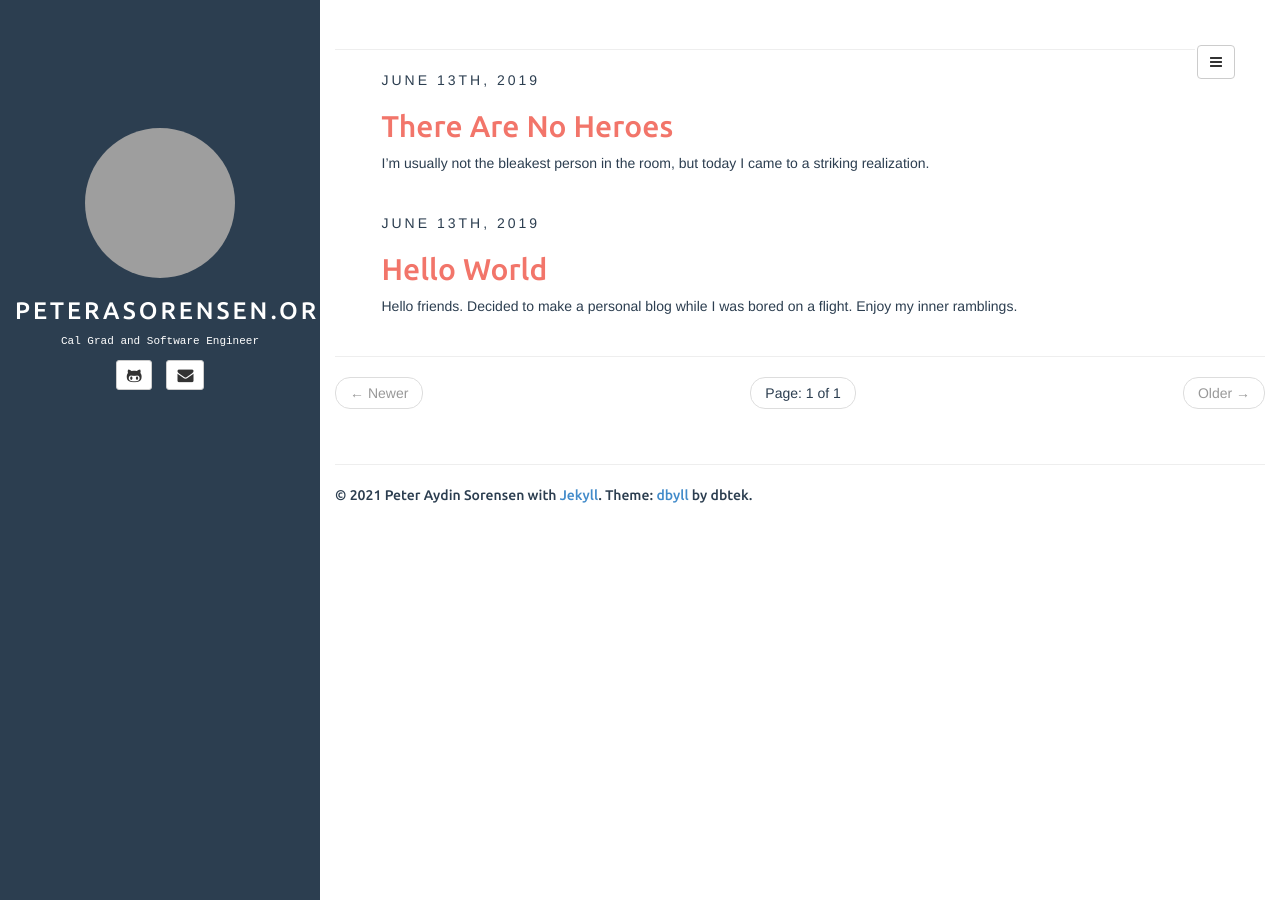
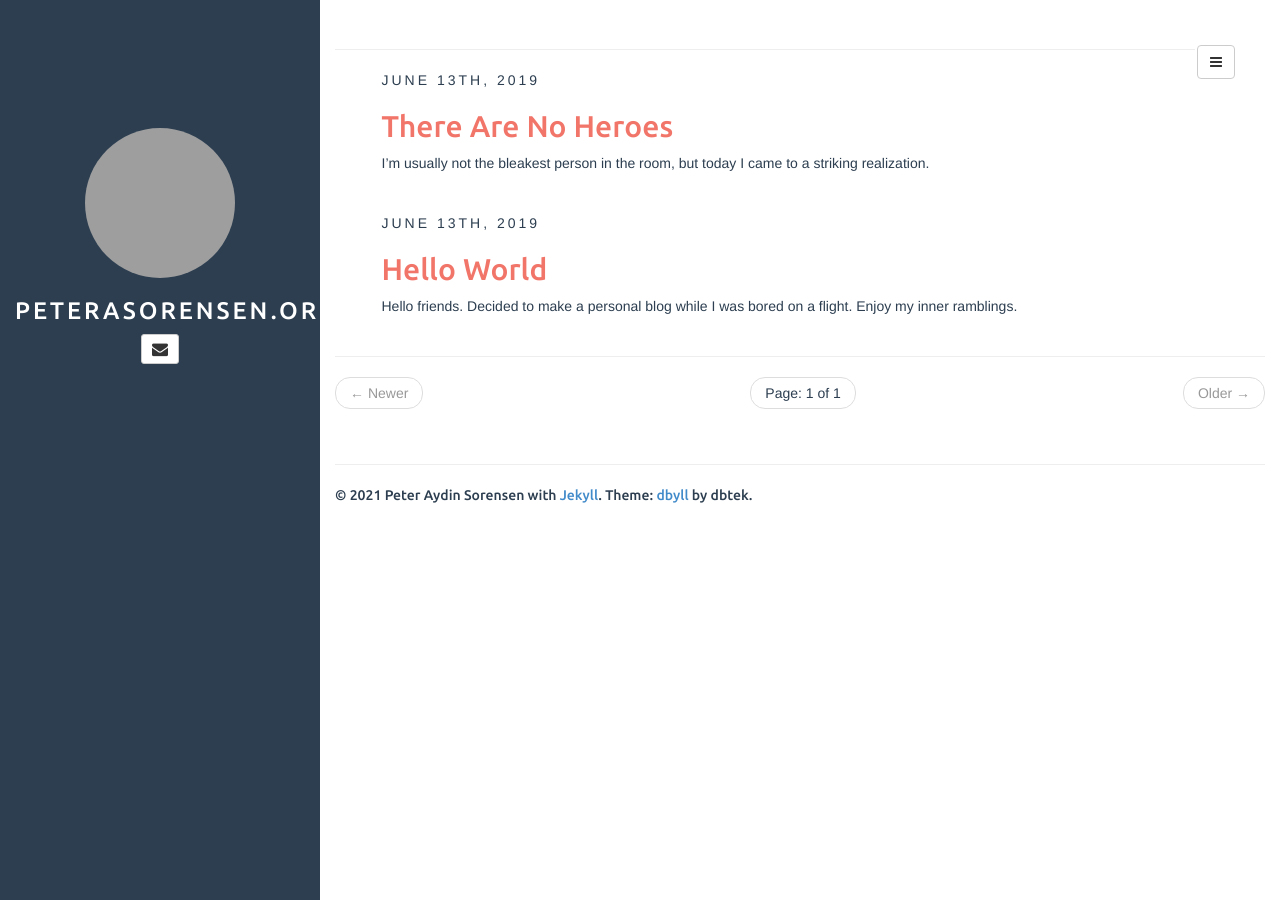
Before and after one commit to peterasorensen/blog, a Jekyll site: the page built from index.html, in a window 1280 px wide. Built offline with Jekyll 4.4.1, drawn with Linux system fonts in a browser that asks for light colours; the list of posts is cut into pages by our own code; grey boxes are pictures that could not be loaded.

Commit message:
Update _config.yml

```diff
--- a/_config.yml
+++ b/_config.yml
@@ -21,11 +21,11 @@ description: Stylish Jekyll Theme
 author:
   name: Peter Aydin Sorensen
   email: peter.sorensen@berkeley.edu
-  github: peterasorensen
+  github:
   twitter:
   pinterest:
-  linkedin: peterasorensen
-  bio: Cal Grad and Software Engineer
+  linkedin:
+  bio:
   email_md5: 602156b59cf0ce11cfec01472d591cc3
 
 rss_path: feed.xml
```
